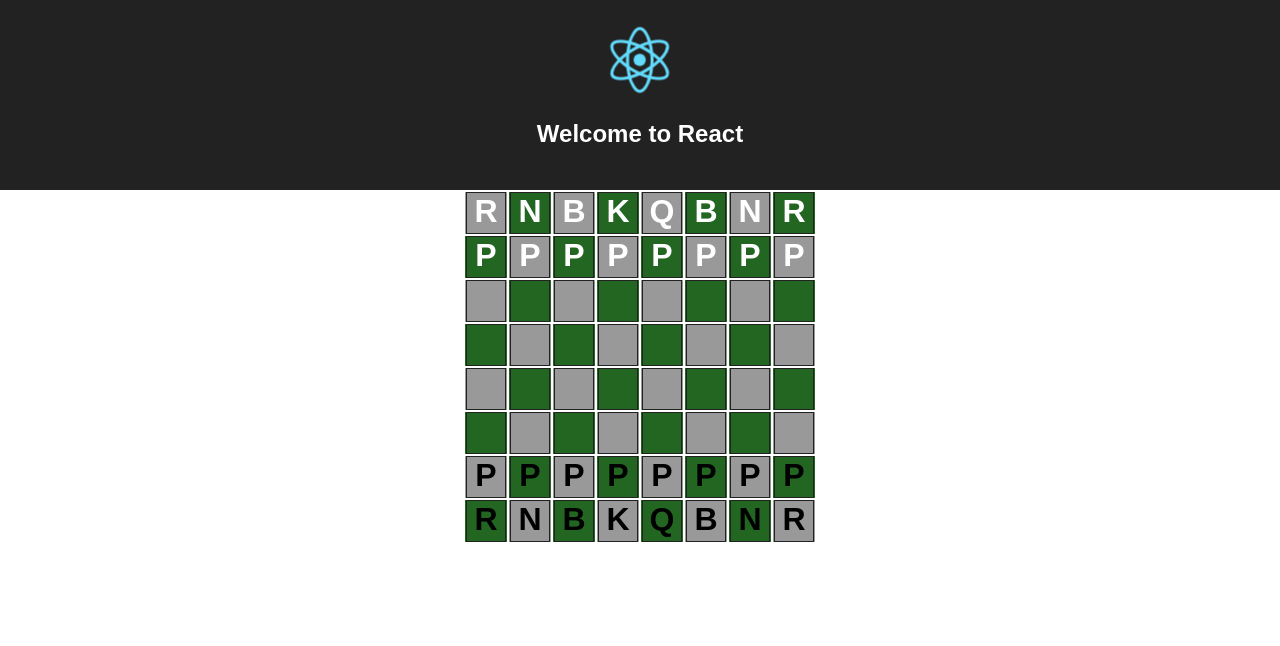
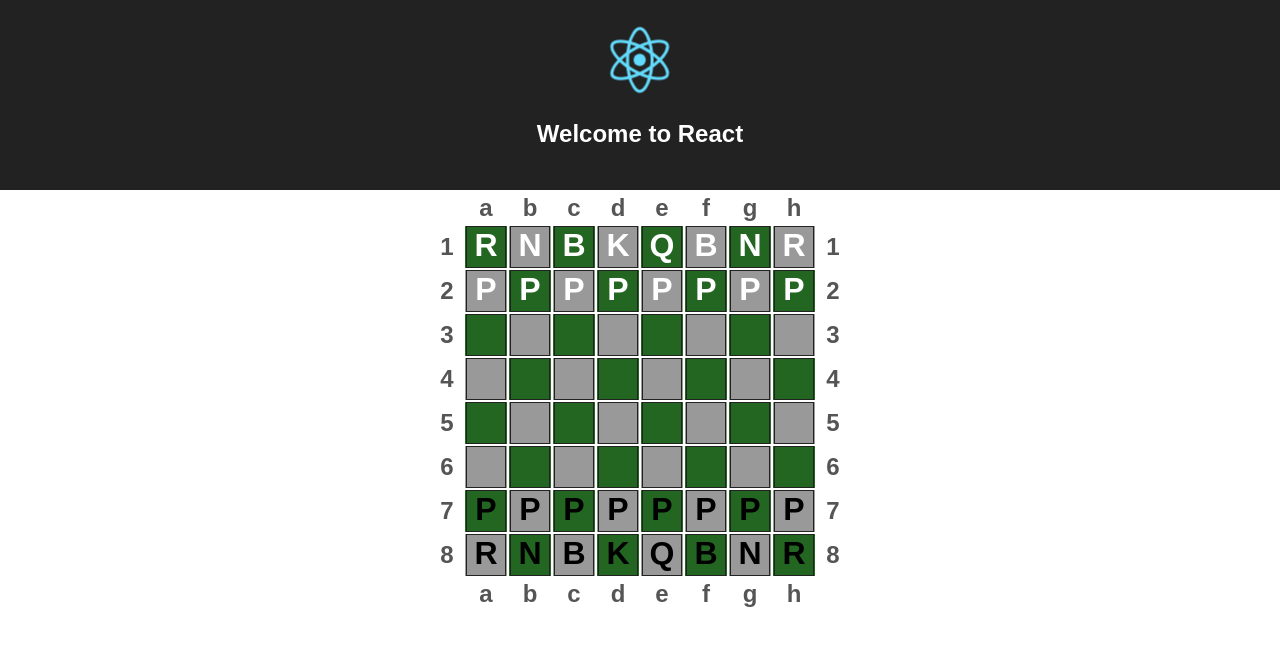
Before and after one commit to epscoe/chess-js, a React (Create React App) app: page / in a window 1280 px wide. Shown: the top 646 px of the page. Built offline with nearby package versions, Linux system fonts and the light colour scheme.

Commit message:
Row and column headers.

```diff
--- a/src/chess/ChessBoard.jsx
+++ b/src/chess/ChessBoard.jsx
@@ -48,19 +48,30 @@ export class ChessBoard extends React.Component {
 
     render() {
         this.state.pieces.forEach(piece => piece.resetClass());
-        var rows = [];
-        for (var row = 0; row < this.props.size; row++) {
-            var cells = [];
-            for (var col = 0; col < this.props.size; col++) {
+
+        let rows = [];
+        for (let row = 0; row < this.props.size; row++) {
+            let cells = [];
+            for (let col = 0; col < this.props.size; col++) {
                 let pos = new Position(row, col);
-                var content = this.cellContent(pos);
+                let content = this.cellContent(pos);
                 cells.push(<td key={row * this.props.size + col}>{content}</td>);
             }
 
-            rows.push(<tr key={row}>{cells}</tr>);
+            rows.push(<tr key={row}><th>{row + 1}</th>{cells}<th>{row + 1}</th></tr>);
         }
 
-        return <table><tbody>{rows}</tbody></table>;
+        var columnHeaders = [];
+        for (let col = 0; col < this.props.size; col++) {
+            var chr = String.fromCharCode(97 + col);
+            columnHeaders.push(<td key={col}>{chr}</td>);
+        }
+
+        return <table>
+            <thead><tr><th/>{columnHeaders}</tr></thead>
+            <tbody>{rows}</tbody>
+            <thead><tr><th/>{columnHeaders}</tr></thead>
+        </table>;
     }
 
     pieceAt(pos) {
--- a/src/chess/chess.css
+++ b/src/chess/chess.css
@@ -2,27 +2,37 @@ table {
   margin: auto;
 }
 
-td {
+tbody td {
   height: 40px;
   width: 40px;
   text-align: center;
+  vertical-align: middle;
   font-size: 2em;
   font-weight: bold;
 }
 
-tr:nth-child(even) td:nth-child(even) {
+th, thead td {
+  height: 30px;
+  width: 30px;
+  text-align: center;
+  font-size: 1.5em;
+  font-weight: bold;
+  color: #555555;
+}
+
+tbody tr:nth-child(even) td:nth-child(even) {
   background-color: #999999;
 }
 
-tr:nth-child(even) td:nth-child(odd) {
+tbody tr:nth-child(even) td:nth-child(odd) {
   background-color: #226622;
 }
 
-tr:nth-child(odd) td:nth-child(even) {
+tbody tr:nth-child(odd) td:nth-child(even) {
   background-color: #226622;
 }
 
-tr:nth-child(odd) td:nth-child(odd) {
+tbody tr:nth-child(odd) td:nth-child(odd) {
   background-color: #999999;
 }
 
```
Also changed, not shown: todo.txt (added).
